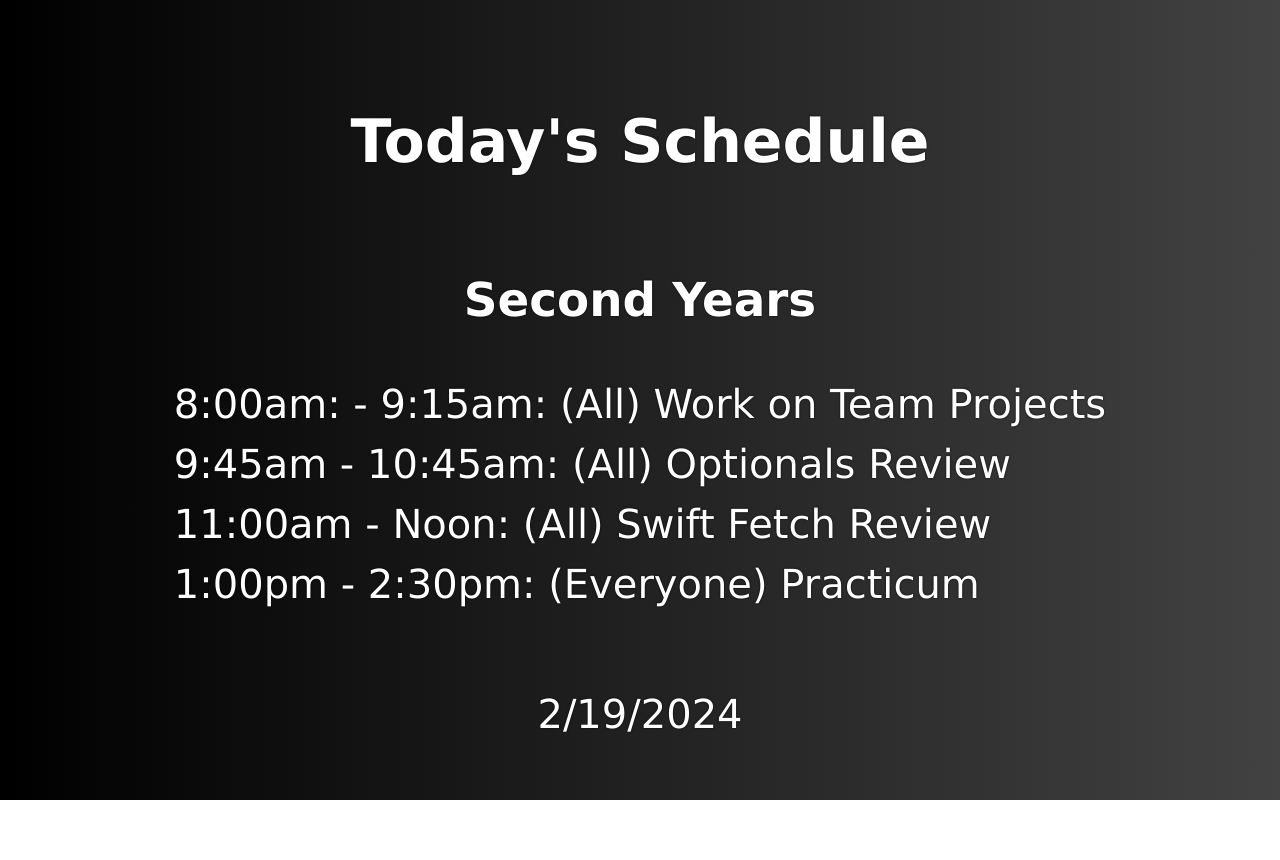
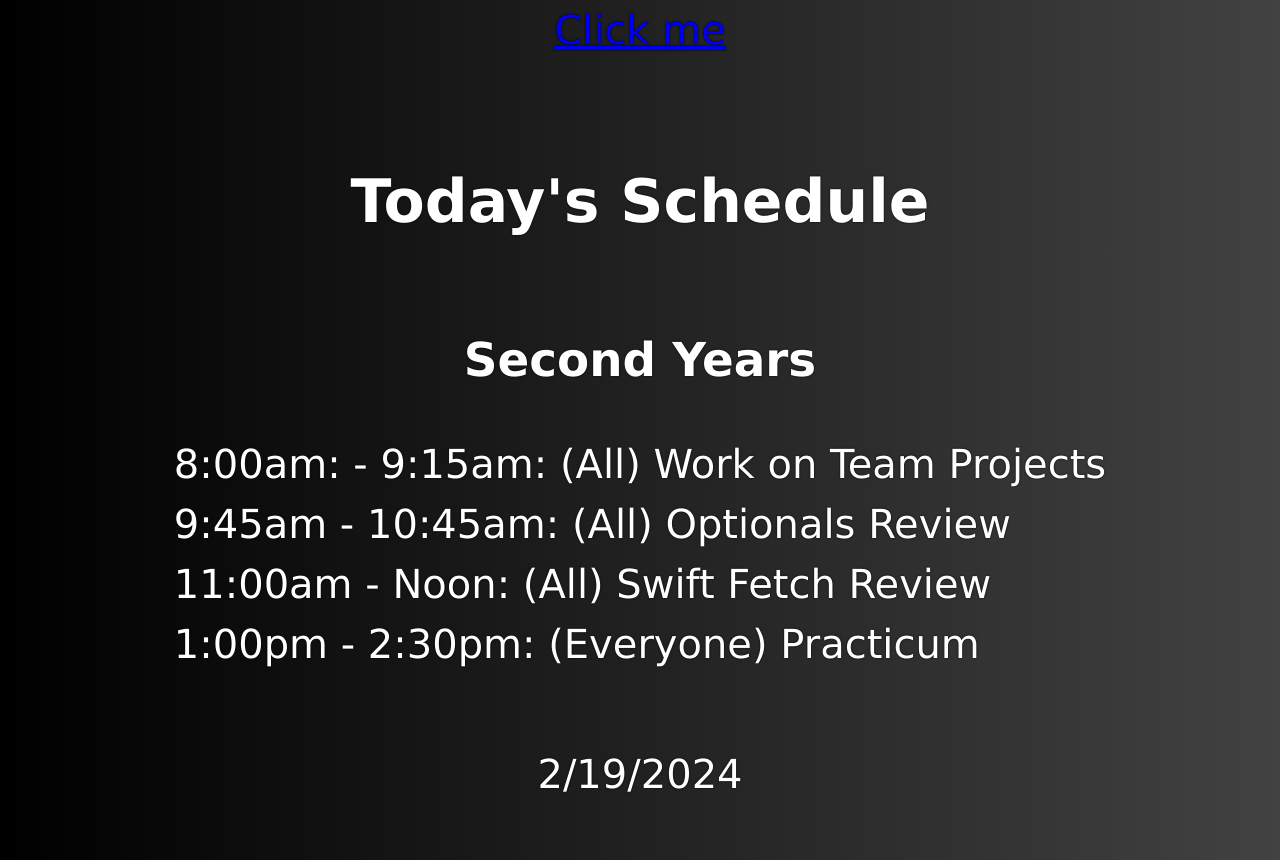
Before and after one commit to K38Shaw/lectureSchedule, a plain HTML site: page index.html in a window 1280 px wide. Before the commit the page ends 800 px from the top, so only its background shows below. Drawn offline with Linux system fonts and the light colour scheme.

Commit message:
pathway shadow example

```diff
--- a/index.html
+++ b/index.html
@@ -10,7 +10,9 @@
 
 <body>
     <main>
-
+<header>
+    <p><a href="surprise.html">Click me</a></p>
+</header>
         <section id="SecondYear">
             <h1>Today's Schedule</h1>
             <h3>Second Years</h3>
```
